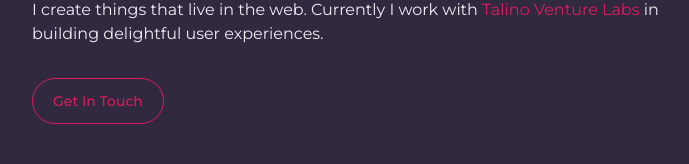
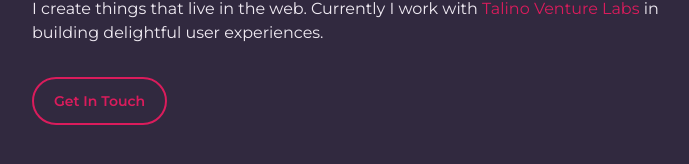
Before and after one commit to jadurani/portfolio-website, an Angular app: page / in a window 1280 px wide. Shown: the part 422-586 px from the top of the page, without its empty margins (128-817 px from the left). Built offline with nearby package versions, Linux system fonts and the light colour scheme; what @tailwindcss/typography would draw is missing.

Commit message:
update CTA

```diff
--- a/src/app/app.component.html
+++ b/src/app/app.component.html
@@ -24,9 +24,9 @@
       <button
         class="
           rounded-full
-          border border-accent border-solid
+          border-2 border-accent border-solid
           text-sm
-          font-medium
+          font-semibold
           text-accent
           py-3
           px-5
```
